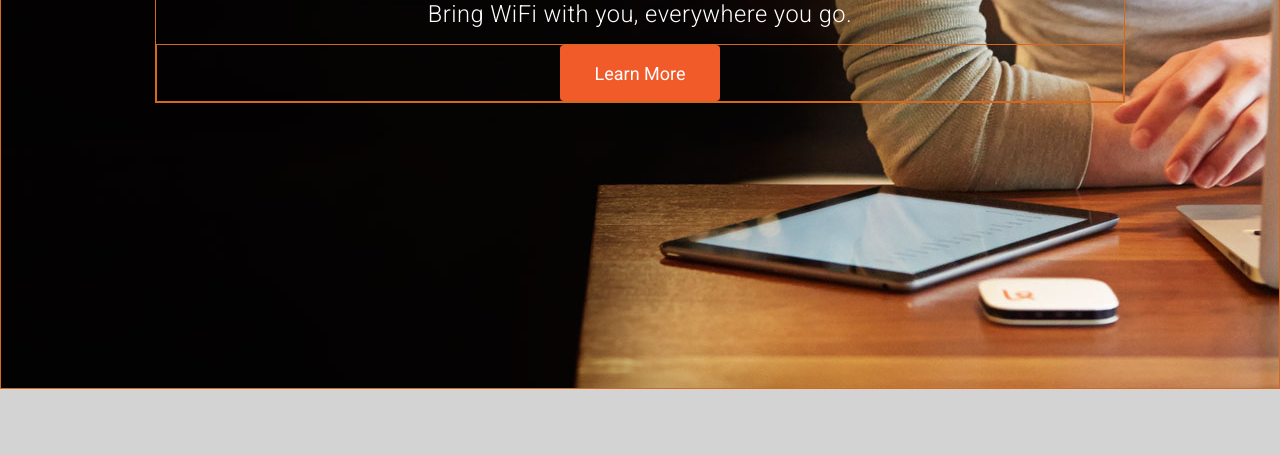
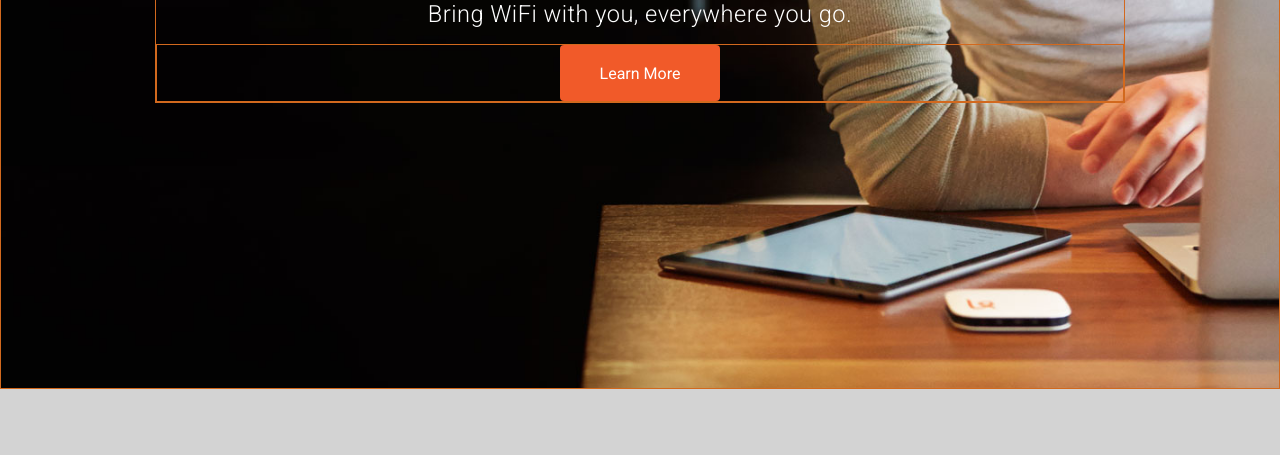
Before and after one commit to theScifer/Karma-Landing-Clone, a plain HTML site: page index.html in a window 1280 px wide. Shown: the part 345-800 px from the top of the page. Drawn offline with Linux system fonts and the light colour scheme.

Commit message:
Full Complete Header/Hero sections

```diff
--- a/css/style.css
+++ b/css/style.css
@@ -82,6 +82,8 @@ li {
 #hero {
   background-image: url('../images/background.jpg');
   background-position: center bottom;
+  background-repeat: no-repeat;
+  background-size: cover;
   height: 41.5rem;
 }
 
@@ -99,7 +101,7 @@ li {
   font-weight: lighter;
 }
 
-#hero h2 {
+#hero h3 {
   margin: 0;
   font-size: 1.475rem;
   font-weight: lighter;
@@ -113,4 +115,9 @@ button {
   border-radius: 4px;
   border-style: none;
   font-size: 1.125rem
+  cursor: pointer;
 }
+
+button:hover {
+  background-color: #d9400e;
+}
--- a/index.html
+++ b/index.html
@@ -27,7 +27,7 @@
 	<div id="hero">
 		<div id="hero-title">
 			<h1>Introducing Karma</h1>
-			<h2>Bring WiFi with you, everywhere you go.</h2>
+			<h3>Bring WiFi with you, everywhere you go.</h3>
 			<div class="button">
 				<button>Learn More</button>
 			</div>
```
